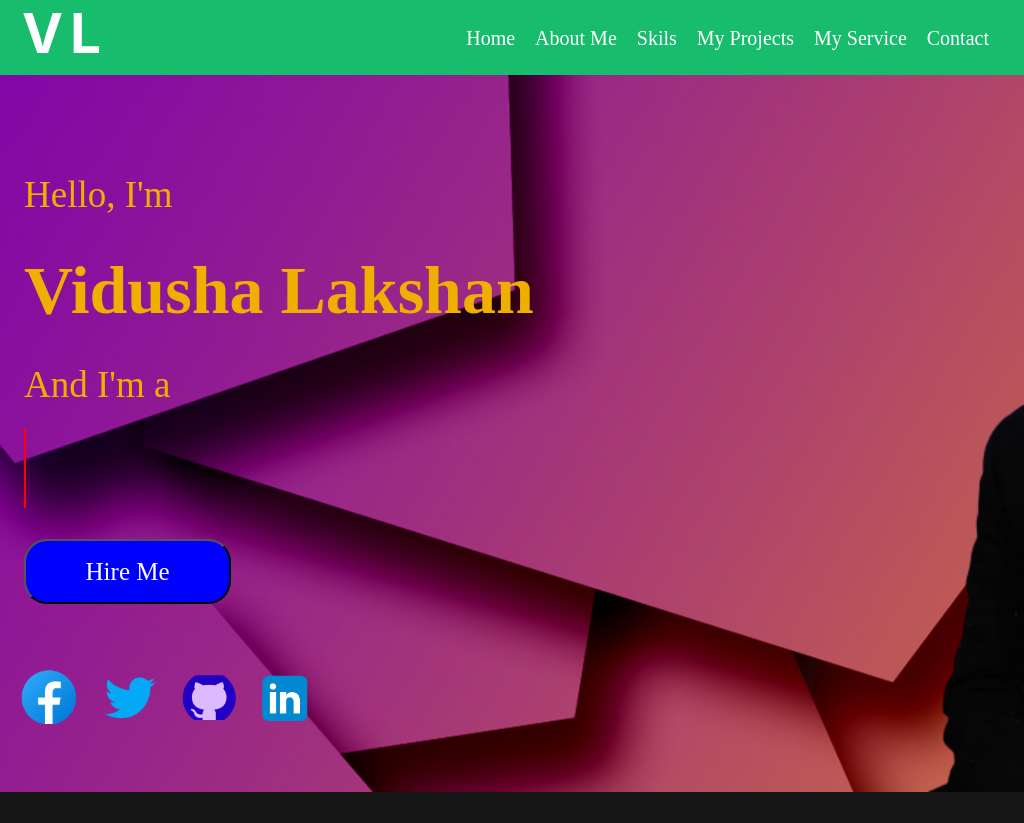
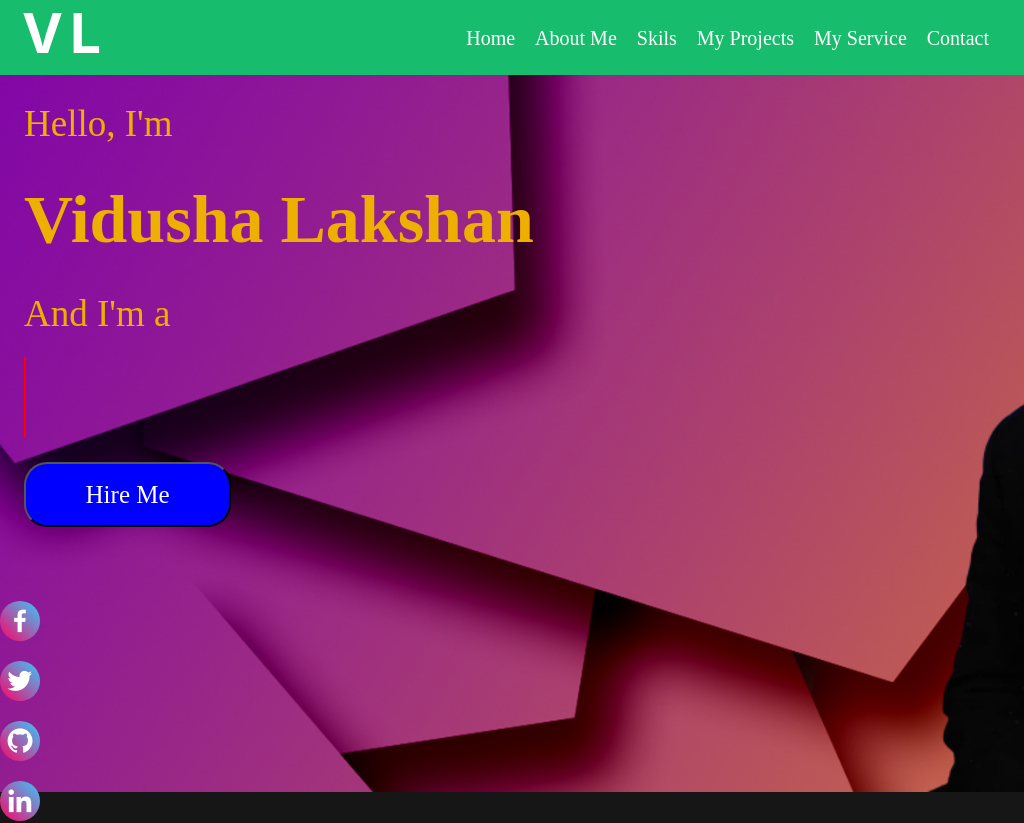
Before and after one commit to vidushalakshan/MyProfileReact, a React (Create React App) app: page / in a window 1024 px wide. Shown: the top 823 px of the page. Built offline with nearby package versions, Linux system fonts and the light colour scheme.

Commit message:
updated  nav link

```diff
--- a/public/index.html
+++ b/public/index.html
@@ -11,6 +11,7 @@
     />
     <link rel="apple-touch-icon" href="%PUBLIC_URL%/logo192.png" />
     <link href="https://cdn.jsdelivr.net/npm/bootstrap@5.3.0-alpha3/dist/css/bootstrap.min.css" rel="stylesheet" integrity="sha384-KK94CHFLLe+nY2dmCWGMq91rCGa5gtU4mk92HdvYe+M/SXH301p5ILy+dN9+nJOZ" crossorigin="anonymous">
+    <link href='https://unpkg.com/boxicons@2.1.4/css/boxicons.min.css' rel='stylesheet'>
 <script src="https://cdn.jsdelivr.net/npm/bootstrap@5.3.0-alpha3/dist/js/bootstrap.bundle.min.js" integrity="sha384-ENjdO4Dr2bkBIFxQpeoTz1HIcje39Wm4jDKdf19U8gI4ddQ3GYNS7NTKfAdVQSZe" crossorigin="anonymous"></script>
     <!--
       manifest.json provides metadata used when your web app is installed on a
--- a/src/pages/AboutMe.jsx
+++ b/src/pages/AboutMe.jsx
@@ -43,7 +43,7 @@ const AboutMe = () => {
                   </div>
 
                   <div className="detais3">
-                    Diploma - <b class="about5">Software Enginnering</b>
+                    Degree - <b class="about5">Software Enginnering</b>
                   </div>
 
                   <div className="detais4">
--- a/src/pages/Home.jsx
+++ b/src/pages/Home.jsx
@@ -29,23 +29,23 @@ const Home = () => {
               <div class="text1">Hello, I'm</div>
               <div class="text2">Vidusha Lakshan</div>
               <div class="text3">And I'm a</div>
-              <div class="text4">Software Developer</div>
+              <div class="text4">Software Engineer</div>
             </pre>
             <div>
               <button class="btnHome">Hire Me</button>
             </div>
             <section className="linkHome">
               <a href="https://www.facebook.com/vidusha.lakshan.100">
-                <div className="hFacebook"></div>
+                <i class='bx bxl-facebook'></i>
               </a>
               <a href="https://twitter.com/Vidusha38054491">
-                <div className="hTwiter"></div>
+              <i class='bx bxl-twitter'></i>
               </a>
               <a href="https://github.com/vidushalakshan">
-                <div className="hGithub"></div>
+              <i class='bx bxl-github'></i>
               </a>
               <a href="https://www.linkedin.com/in/vidusha-lakshan-37351a225/">
-                <div className="hLinkdin"></div>
+              <i class='bx bxl-linkedin'></i>
               </a>
             </section>
           </item>
--- a/src/styles/Home.css
+++ b/src/styles/Home.css
@@ -66,13 +66,8 @@
   height: 100%;
 }
 
-.hFacebook {
-  position: absolute;
-  background: url(../assets/Contact/link1.png);
-  background-size: cover;
-  height: 56px !important;
-  width: 66px !important;
-  display: inline;
+/* .hFacebook > i{
+
 }
 
 .hTwiter {
@@ -118,7 +113,7 @@
   width: 2000px;
   height: 200px;
   background-color: wite;
-}
+} */
 
 .btnHome {
   position: relative;
@@ -142,10 +137,42 @@
   border: 3px solid deepskyblue;
 }
 
+.linkHome > a {
+  display: flex;
+  justify-content: center;
+  align-items: center;
+  width: 40px;
+  height: 40px;
+  background: linear-gradient(45deg,#f06,#3cf);
+  border-radius: 50%;
+  font-size: 30px;
+  color: #fff;
+  text-decoration: none;
+  margin: 20px 0;
+}
+
 @media all and (max-device-width: 1024px) and (min-device-width: 770px) {
   .home {
     position: relative;
     bottom: 20%;
     width: 136%;
   }
+
+  .hometext {
+    color: #efaf00;
+    position: relative;
+    top: 2%;
+  }
+
+  .btnHome {
+    position: relative;
+    left: 3%;
+    top: 25px;
+  }
+
+  .linkHome {
+    position: relative;
+    position: relative;
+    top: 10%;
+  }
 }
```
